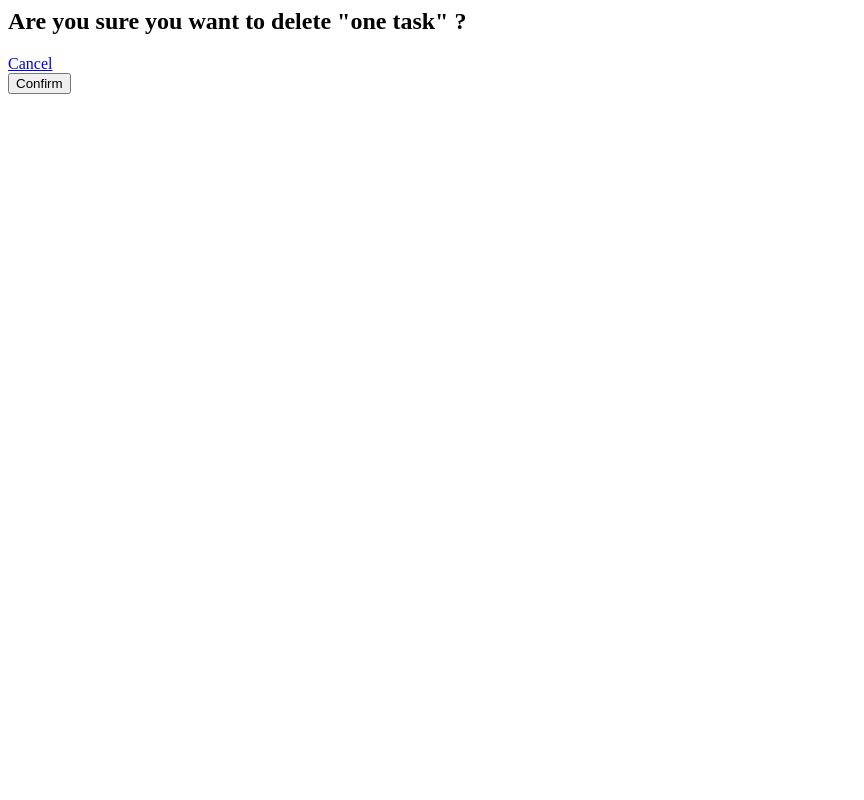
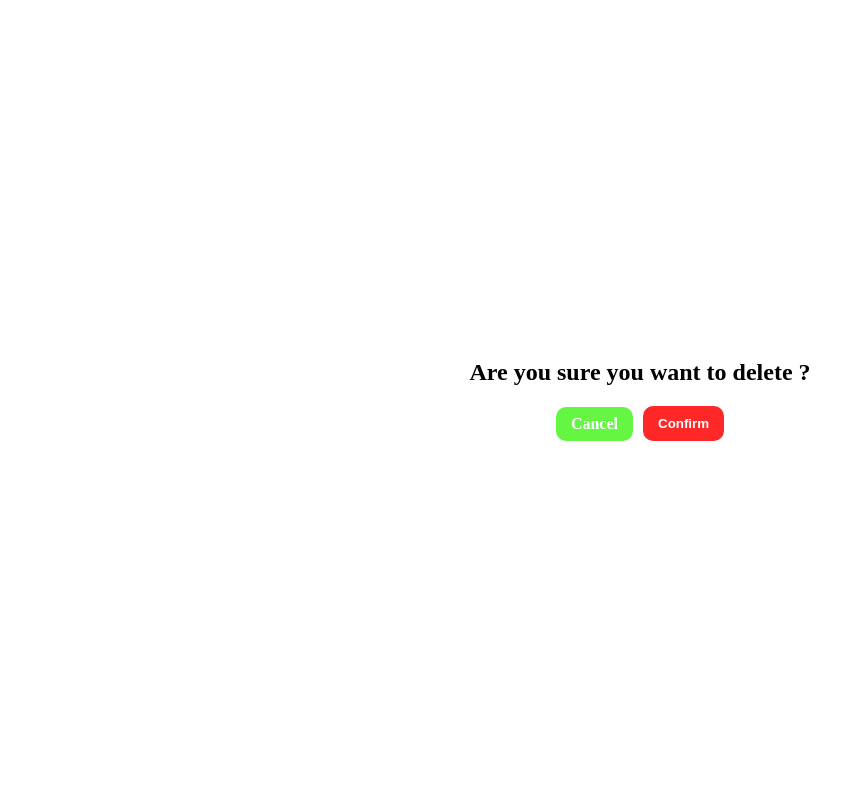
Before and after one commit to Ayush8085/Django-projects, a Django app: template todo_list/base/templates/base/delete.html in a window 1280 px wide. Shown: the whole page, without its empty margins (0-864 px from the left). Run offline with Django 4.2, Linux system fonts and the light colour scheme; the template is opened without the code that fills it: values that come from a table or form of the project are taken from there, others are empty; data comes from the database, SQL or seed files in the repository.

Commit message:
styling added to the delete.html page

```diff
--- /dev/null
+++ b/todo_list/base/templates/base/delete.css
@@ -0,0 +1,46 @@
+*{
+    padding:0;
+    margin: 0;
+    box-sizing: border-box;
+}
+
+.wrapper{
+    width: 100vw;
+    height: 100vh;
+    display: flex;
+    justify-content: center;
+    align-items: center;
+}
+
+.container{
+    display: flex;
+    flex-direction: column;
+    align-items: center;
+    gap: 20px;
+}
+
+.sub-container{
+    display: flex;
+    gap: 10px;
+    align-items: center;
+    justify-content: center;
+}
+
+.confirm-button{
+    border: none;
+    padding: 10px 15px;
+    font-weight: bold;
+    border-radius: 10px;
+    background-color: rgb(255, 40, 40);
+    color: white;
+    cursor: pointer;
+}
+
+.cancel-button{
+    padding: 8px 15px;
+    font-weight: bold;
+    text-decoration: none;
+    border-radius: 10px;
+    background-color: rgb(101, 246, 68);
+    color: white;
+}
--- a/todo_list/base/templates/base/delete.html
+++ b/todo_list/base/templates/base/delete.html
@@ -1,9 +1,28 @@
-<h2> Are you sure you want to delete "{{item}}" ?</h2>
+<!DOCTYPE html>
+<html lang="en">
 
-<a href="{% url 'home' %}"> Cancel</a>
+<head>
+    <meta charset="UTF-8" />
+    <meta http-equiv="X-UA-Compatible" content="IE=edge" />
+    <meta name="viewport" content="width=device-width, initial-scale=1.0" />
+    <title>Document</title>
+    <link rel="stylesheet" href="delete.css" />
+</head>
 
-<form method="POST" action="">
-    {% csrf_token %}
+<body>
+    <div class="wrapper">
+        <div class="container">
+        <h2>Are you sure you want to delete ?</h2>
 
-    <input type="submit" value="Confirm">
-</form>
+        <div class="sub-container">
+            <a href="{% url 'home' %}" class="cancel-button"> Cancel</a>
+
+            <form method="POST" action="">
+            <input type="submit" value="Confirm" class="confirm-button"/>
+        </div>
+        </form>
+    </div>
+    </div>
+</body>
+
+</html>
```
Also changed, not shown: todo_list/base/templates/base/update.css (added).
